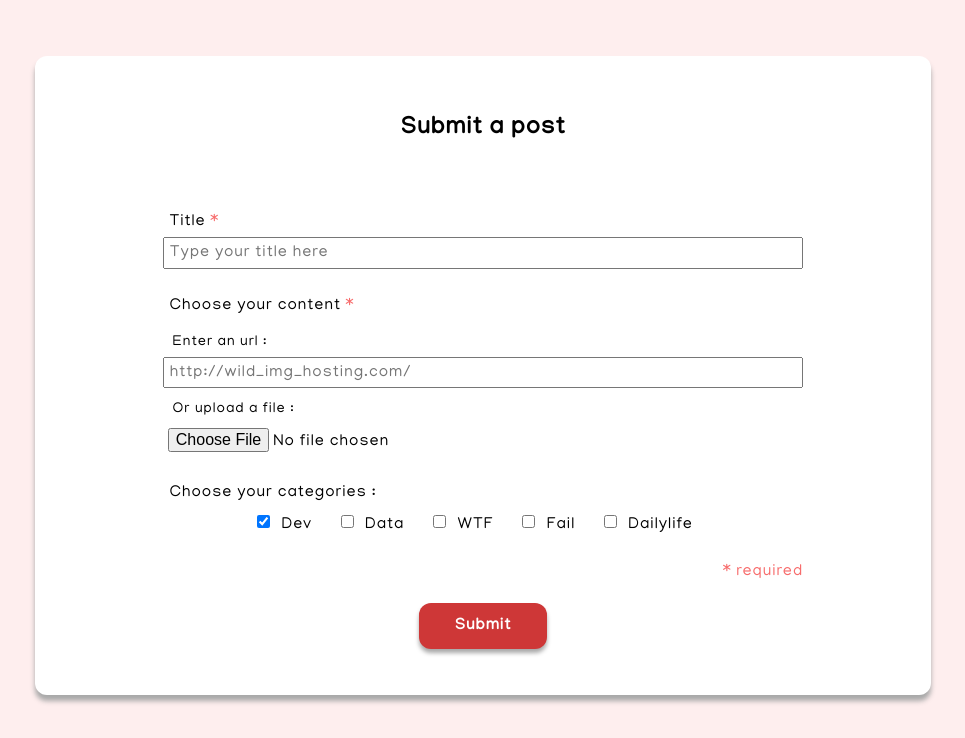
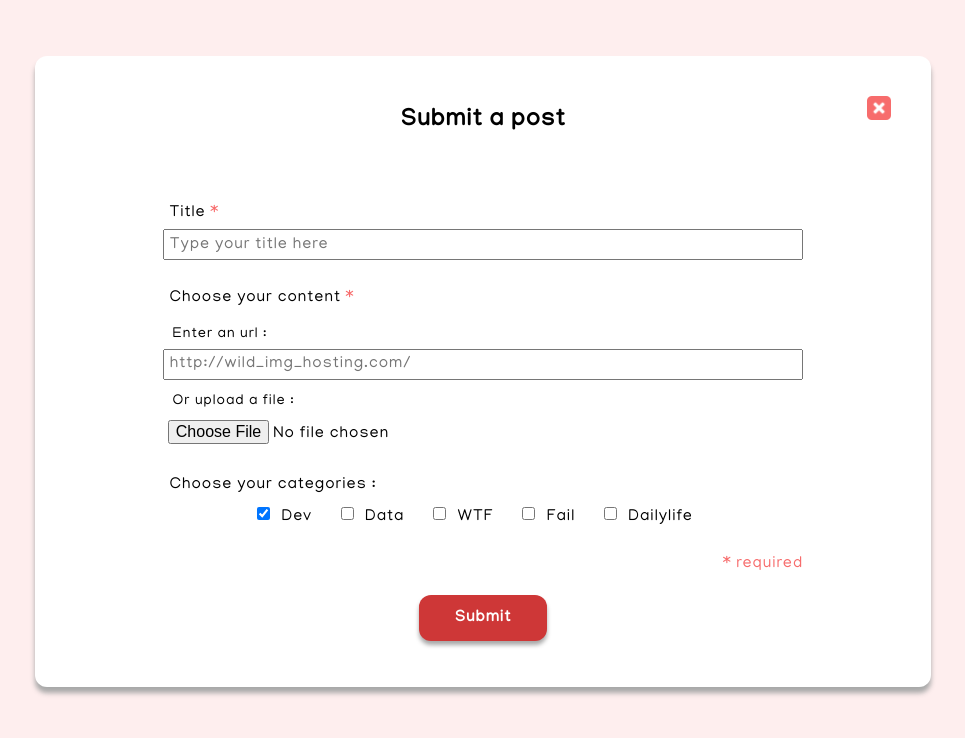
Before and after one commit to jervalles/instantwild, a PHP site: page /submit.html in a window 1280 px wide. Shown: the part 62-800 px from the top of the page, without its empty margins (157-1122 px from the left). Run offline with PHP 8.4, Linux system fonts and the light colour scheme.

Commit message:
cross button added again on the submit page

```diff
--- a/submit.css
+++ b/submit.css
@@ -12,8 +12,25 @@ main{
 
 }
 
+#closebuttonconteneur {
+    display: flex;
+    justify-content: right;
+    width: 100%;
+}
+
+#closebuttonconteneur a {
+    width: 16px;
+    height: 16px;
+}
+
+#closebuttonconteneur img {
+    width: 100%;
+    height: 100%;
+}
+
 main h1{
     margin: 1.2rem;
+    margin-top:-13px;
     text-align: center;
     font-size: 1.3rem;
     font-family: 'Manjari', sans-serif;
@@ -109,6 +126,11 @@ div~p {
         margin-top: 3.5rem;
     }
 
+    #closebuttonconteneur a {
+        width: 24px;
+        height: 24px;
+    }
+
     main h1{
         font-size: 1.5rem;
     }
--- a/submit.html
+++ b/submit.html
@@ -50,6 +50,9 @@
         </nav>
     </header>
     <main>
+        <div id="closebuttonconteneur">
+            <a href="index.html"><img src="./images/croix.png" alt=""></a>
+        </div>
         <h1>Submit a post </h1>
 
         <form action="*" method="post">
```
Also changed, not shown: images/croix.png (added).
